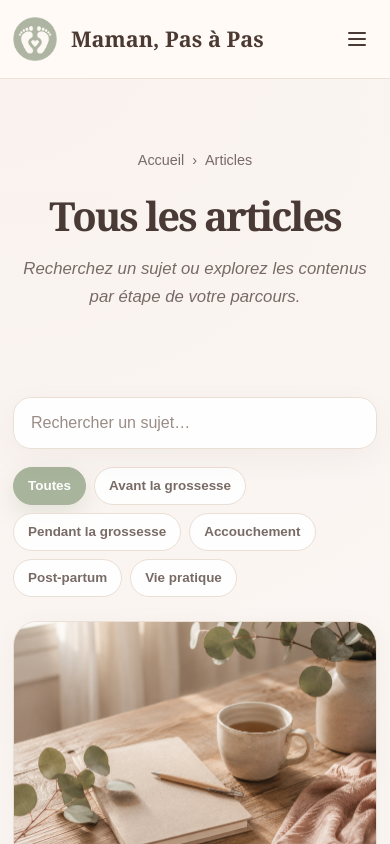
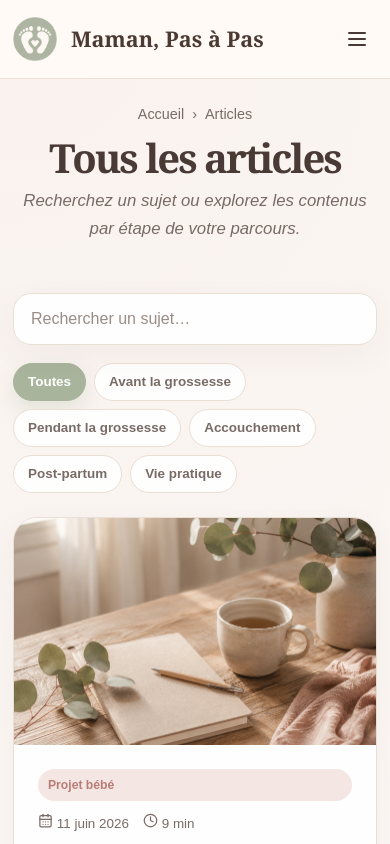
Before and after one commit to Yelenna04/maman-pas-a-pas, a Next.js app: page /articles in a window 390 px wide. Shown: the top 844 px of the page. Built offline with nearby package versions, Linux system fonts and the light colour scheme.

Commit message:
Add files via upload

```diff
--- a/app/globals.css
+++ b/app/globals.css
@@ -882,3 +882,37 @@ input:focus, textarea:focus, select:focus { outline: 3px solid rgba(203,146,142,
     flex-basis: 46px;
   }
 }
+
+/* === Pages catégories : cadres remontés === */
+
+.category-page-hero {
+  padding-top: 24px;
+  padding-bottom: 8px;
+}
+
+.category-page-hero .breadcrumbs {
+  margin-bottom: 10px;
+}
+
+.category-page-hero h1 {
+  margin-bottom: 8px;
+}
+
+.category-page-content {
+  padding-top: 0;
+}
+
+.category-grid {
+  row-gap: 20px;
+}
+
+@media (max-width: 780px) {
+  .category-page-hero {
+    padding-top: 24px;
+    padding-bottom: 10px;
+  }
+
+  .category-page-content {
+    padding-top: 0;
+  }
+}
```
